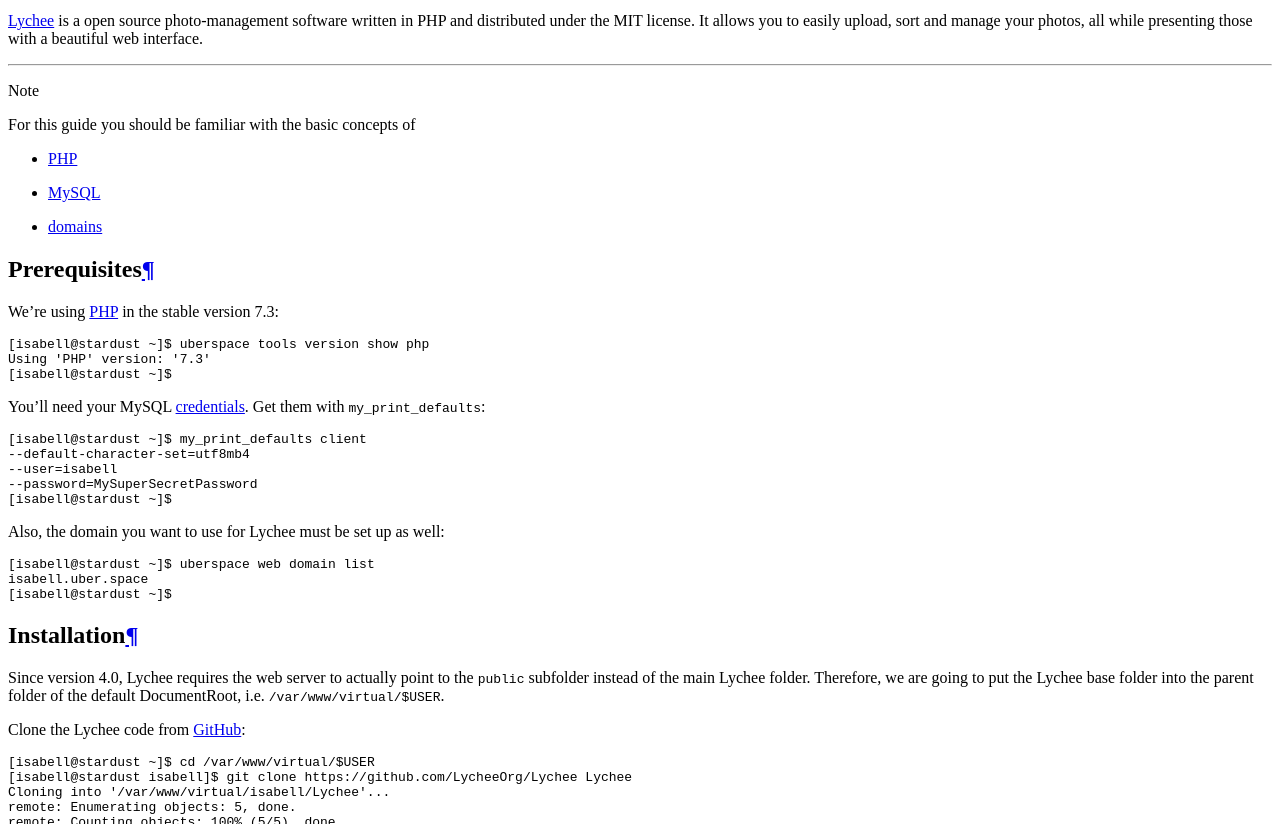
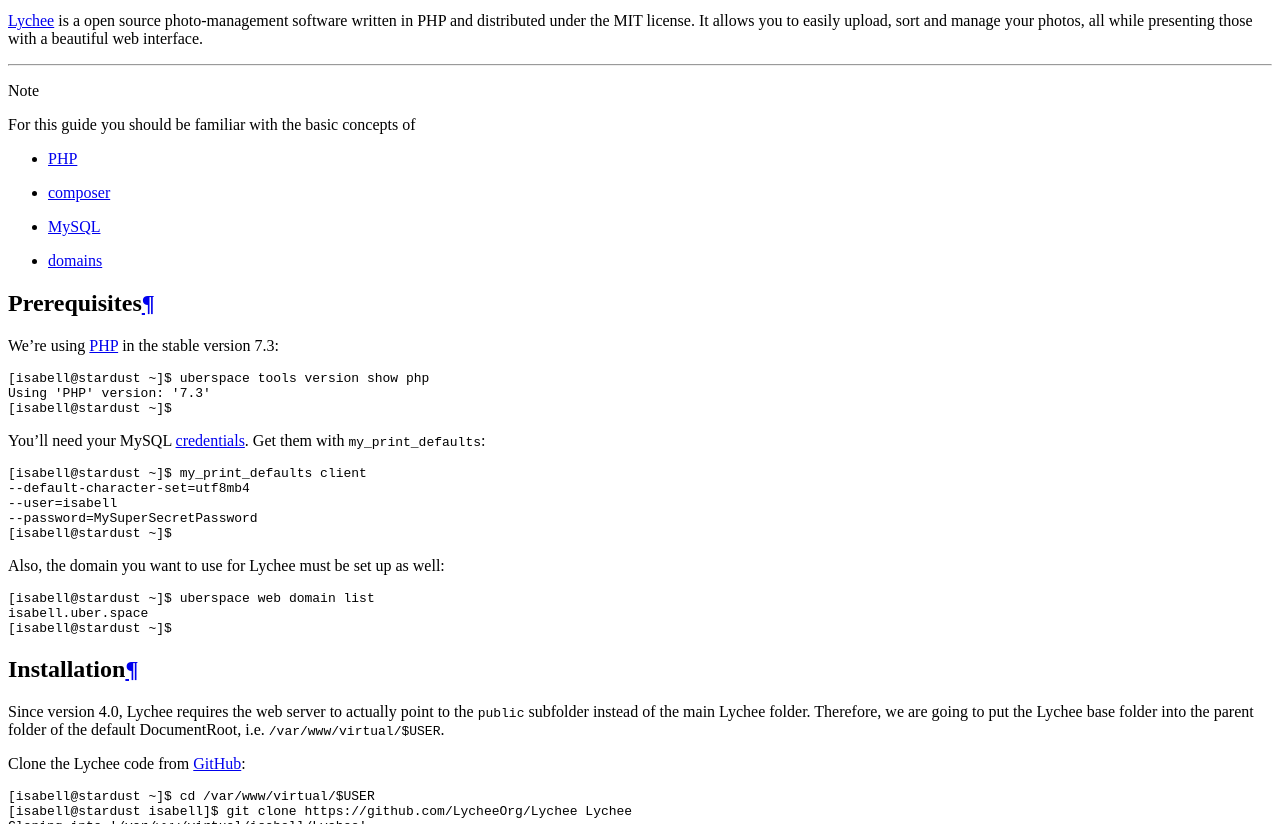
Before and after one commit to Uberspace/lab, a Sphinx documentation site: the page built from source/guide_lychee.rst, in a window 1280 px wide and 900 px high, scrolled down 3734 px, cut to the strip 76-900 px from the top of the window. Built offline with Sphinx 7.4.7 and the Read the Docs theme 2.0.0, drawn with Linux system fonts in a browser that asks for light colours.

Commit message:
[lychee] link to composer as prior reading

```diff
--- a/source/guide_lychee.rst
+++ b/source/guide_lychee.rst
@@ -24,6 +24,7 @@
 .. note:: For this guide you should be familiar with the basic concepts of
 
   * :manual:`PHP <lang-php>`
+  * :manual_anchor:`composer <lang-php.html#package-manager>`
   * :manual:`MySQL <database-mysql>`
   * :manual:`domains <web-domains>`
 
```
